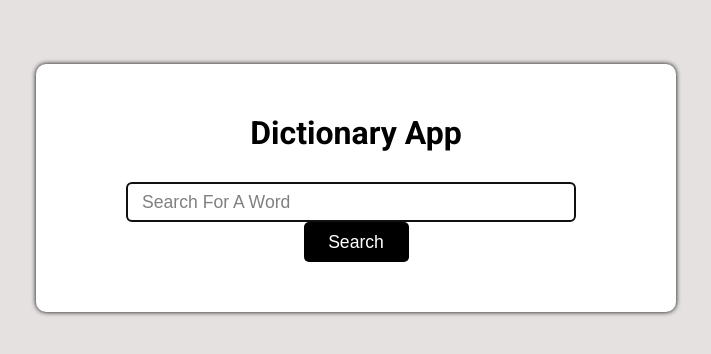
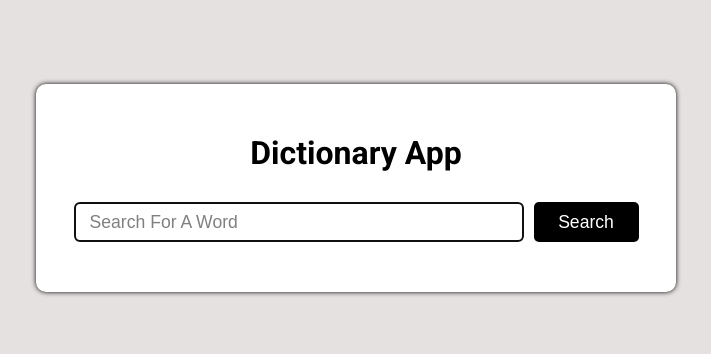
Before and after one commit to RjRishuSty/XDictionary-App, a React (Create React App) app in the folder xdictionary/: page / in a window 1280 px wide. Shown: the part 212-566 px from the top of the page, without its empty margins (284-995 px from the left). Built offline with nearby package versions, Linux system fonts and the light colour scheme.

Commit message:
edit for test case

```diff
--- a/xdictionary/src/Component/XDictionary/XDictionary.jsx
+++ b/xdictionary/src/Component/XDictionary/XDictionary.jsx
@@ -6,43 +6,36 @@ const XDictionary = () => {
   const inputRef = useRef();
   const [search, setSearch] = useState("");
   const [filterData, setFilterData] = useState("");
-
   const handleSubmit = (e) => {
     e.preventDefault();
-    if (search.trim() === "") {
-      setFilterData("Word not found in the dictionary.");
-      return;
-    }
-
-    const filter = data.find(
-      (item) => item.word.toLowerCase() === search.toLowerCase()
-    );
+    const filter = data.find((item) => item.word.toLowerCase() === search);
     if (filter) {
       setFilterData(filter.meaning);
     } else {
       setFilterData("Word not found in the dictionary.");
     }
   };
-
   useEffect(() => {
     if (inputRef.current) {
       inputRef.current.focus();
     }
   }, []);
-
+  //   console.log("search", search);
   return (
     <div className={Styles.card}>
       <h1 className={Styles.heading}>Dictionary App</h1>
+      <div className={Styles.form}>
         <input
           className={Styles.input}
           type="text"
           placeholder="Search for a word"
           ref={inputRef}
-        onChange={(e) => setSearch(e.target.value)}
+          onChange={(e) => setSearch(e.target.value.toLowerCase())}
         />
         <button type="button" className={Styles.button} onClick={handleSubmit}>
           Search
         </button>
+      </div>
       {filterData && (
         <div className={Styles.result}>
           <p>
--- a/xdictionary/src/Component/XDictionary/XDictionary.module.css
+++ b/xdictionary/src/Component/XDictionary/XDictionary.module.css
@@ -15,7 +15,7 @@
   text-align: center;
   margin-bottom: 30px;
 }
-form {
+.form {
   /* border: 2px solid red; */
   width: 100%;
   height: auto;
```
Lines whose indentation alone changed are shown as unchanged.
